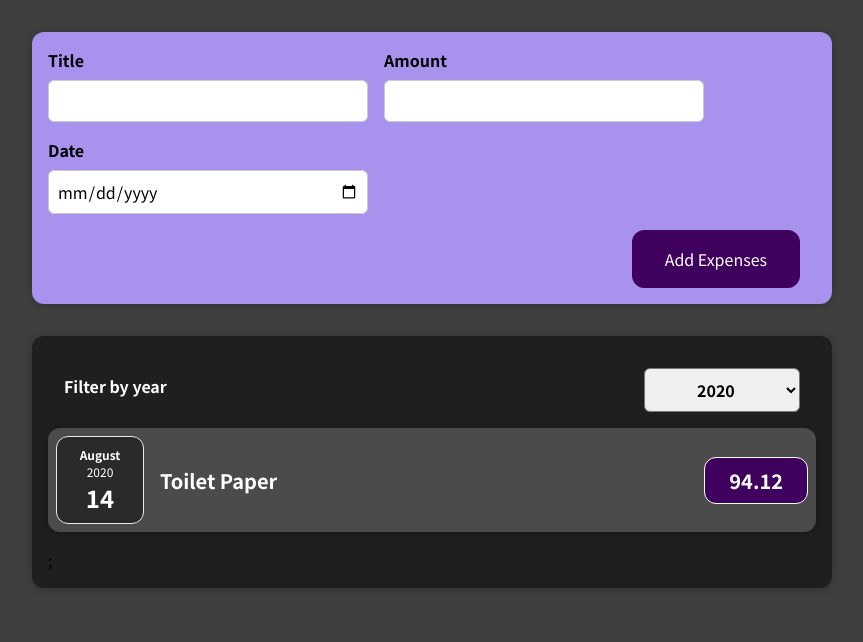
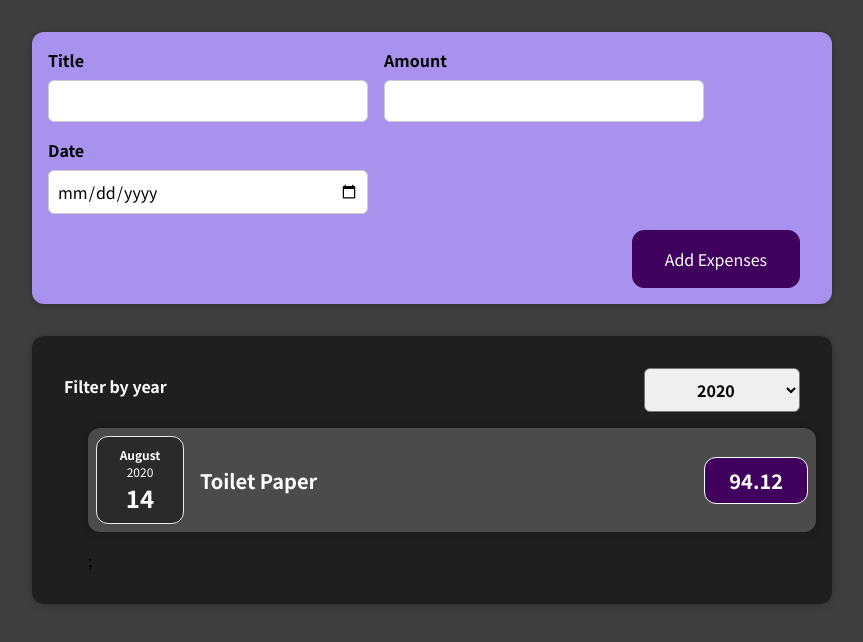
Before and after one commit to Ivandamien/expense_tracker, a React (Create React App) app: page / in a window 1280 px wide. Shown: the top 642 px of the page, without its empty margins (208-1071 px from the left). Built offline with nearby package versions, Linux system fonts and the light colour scheme.

Commit message:
Did some refactors on expenses and expensesList component

```diff
--- a/src/components/Expenses/Expenses.js
+++ b/src/components/Expenses/Expenses.js
@@ -1,7 +1,7 @@
 import React, { useState } from 'react';
 import ExpensesFilter from './ExpensesFilter';
 import './Expenses.css'
-import ExpenseItem from './ExpenseItem';
+import ExpensesList from './ExpensesList';
 import Card from '../UI/Card';
 
 const Expenses = (props) => {
@@ -26,29 +26,10 @@
         onChangeFilter={filterChangeHandler}
       />
 
-      { filteredExpenses.length === 0 && <p> No expenses found. </p> }
-      {filteredExpenses.length > 0 && (
-        filteredExpenses.map((expense) => (
-        <ExpenseItem
-          key={expense.id}
-          title={expense.title}
-          amount={expense.amount}
-          date={expense.date}
-        />
-      ))) };
-      {}
+      <ExpensesList items={ filteredExpenses} />
 
-           {/* <ExpenseItem
-              title={props.items[0].title}
-              amount={props.items[0].amount}
-              date={props.items[0].date}
-              />
-           <ExpenseItem
-              title={props.items[1].title}
-              amount={props.items[1].amount}
-              date={props.items[1].date}
-              /> */}
-      </Card>
+
+    </Card>
   )
 
 }
--- a/src/components/Expenses/ExpensesList.js
+++ b/src/components/Expenses/ExpensesList.js
@@ -1,10 +1,28 @@
 import React from 'react'
 import './ExpenseList.css'
 
-const ExpensesList = () => {
-  return (
-    <div>ExpensesList</div>
-  )
+import ExpenseItem from './ExpenseItem'
+
+const ExpensesList = (props) => {
+
+    // if(props.items.length === 0){
+    //     return <h2 className='expenses-list__fallback'>Found no expenses</h2>
+    // };
+
+
+
+    return <ul className="expenses-list">
+
+            { props.items.map((expense) => (
+                <ExpenseItem
+                    key={expense.id}
+                    title={expense.title}
+                    amount={expense.amount}
+                    date={expense.date}
+                />
+            ))};
+           </ul>
+
 }
 
 export default ExpensesList
```
